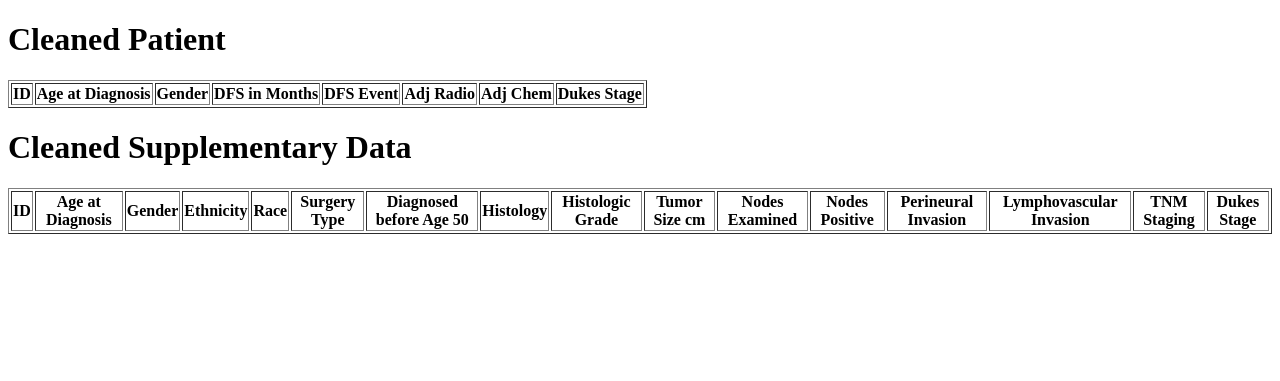
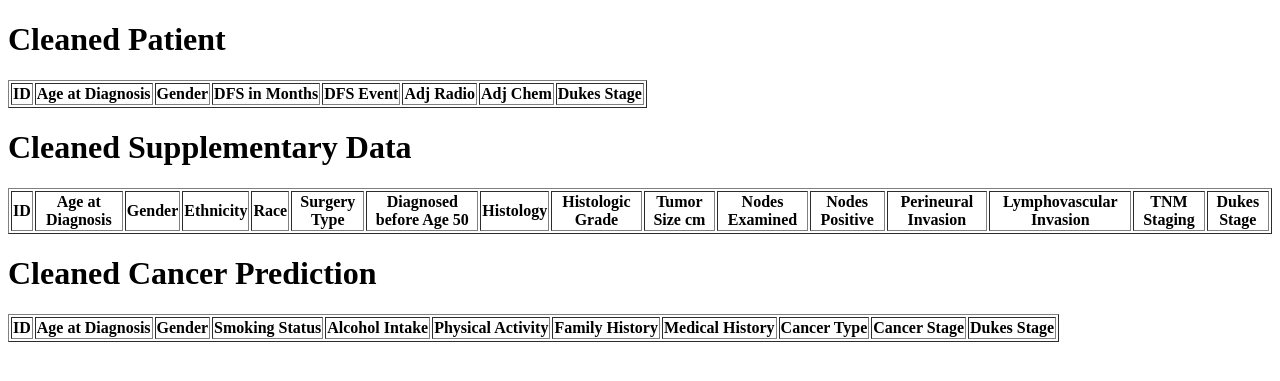
Before and after one commit to dmrey01/Project-3---group-1, a Flask app: page / in a window 1280 px wide. Shown: the top 381 px of the page. Run offline with Flask 3, Linux system fonts and the light colour scheme; lists and menus that the app fills with data are empty.

Commit message:
updated .py, html, and readme

```diff
--- a/app.py
+++ b/app.py
@@ -38,12 +38,27 @@ class CleanedSupplementary(db.Model):
     TNM_Staging = db.Column(db.String(10), nullable=False)
     Dukes_Stage = db.Column(db.String(2), nullable=False)
 
+class CleanedCancerPrediction(db.Model):
+    __tablename__= 'cleaned_cancer_prediction'
+    Patient_ID = db.Column(db.Integer, primary_key=True)
+    Age_at_diagnosis = db.Column(db.Integer, nullable=False)
+    Gender = db.Column(db.String(10), nullable=False)
+    Smoking_status = db.Column(db.String(10), nullable=False)
+    Alcohol_intake = db.Column(db.String(10), nullable=False)
+    Physical_activity = db.Column(db.String(10), nullable=False)
+    Family_history = db.Column(db.String(10), nullable=False)
+    Medical_history = db.Column(db.String(30), nullable=False)
+    Cancer_type = db.Column(db.String(10), nullable=False)
+    Cancer_stage = db.Column(db.String(10), nullable=False)
+    Dukes_Stage = db.Column(db.String(10), nullable=False)
+
 @app.route('/')
 def index():
     cleaned_patient = CleanedPatient.query.all()
     cleaned_supplementary = CleanedSupplementary.query.all()
+    cleaned_cancer_prediction = CleanedCancerPrediction.query.all()
 
-    return render_template('index.html', cleaned_patient=cleaned_patient, cleaned_supplementary=cleaned_supplementary)
+    return render_template('index.html', cleaned_patient=cleaned_patient, cleaned_supplementary=cleaned_supplementary, cleaned_cancer_prediction=cleaned_cancer_prediction)
 
 # Run the Flask application
 if __name__ == '__main__':
--- a/templates/index.html
+++ b/templates/index.html
@@ -81,5 +81,42 @@
             {% endfor %}
         </tbody>
     </table>
+
+    <h1>Cleaned Cancer Prediction</h1>
+    <table border="1">
+        <thead>
+            <tr>
+                <th>ID</th>
+                <th>Age at Diagnosis</th>
+                <th>Gender</th>
+                <th>Smoking Status</th>
+                <th>Alcohol Intake</th>
+                <th>Physical Activity</th>
+                <th>Family History</th>
+                <th>Medical History</th>
+                <th>Cancer Type</th>
+                <th>Cancer Stage</th>
+                <th>Dukes Stage</th>
+            </tr>
+        </thead>
+        <tbody>
+            {% for prediction in cleaned_cancer_prediction %}
+            <tr>
+                <td>{{ prediction.Patient_ID }}</td>
+                <td>{{ prediction.Age_at_diagnosis }}</td>
+                <td>{{ prediction.Gender }}</td>
+                <td>{{ prediction.Smoking_status }}</td>
+                <td>{{ prediction.Alcohol_intake }}</td>
+                <td>{{ prediction.Physical_activit }}</td>
+                <td>{{ prediction.Family_history }}</td>
+                <td>{{ prediction.Medical_history }}</td>
+                <td>{{ prediction.Cancer_type }}</td>
+                <td>{{ prediction.Cancer_stage }}</td>
+                <td>{{ prediction.Dukes_Stage }}</td>
+            </tr>
+            {% endfor %}
+        </tbody>
+    </table>
+
 </body>
 </html>
```
Also changed, not shown: README.md.
